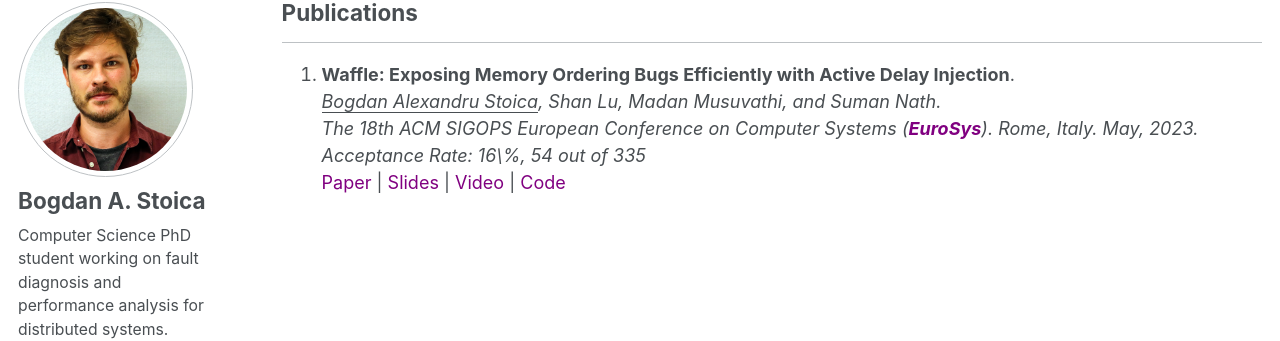
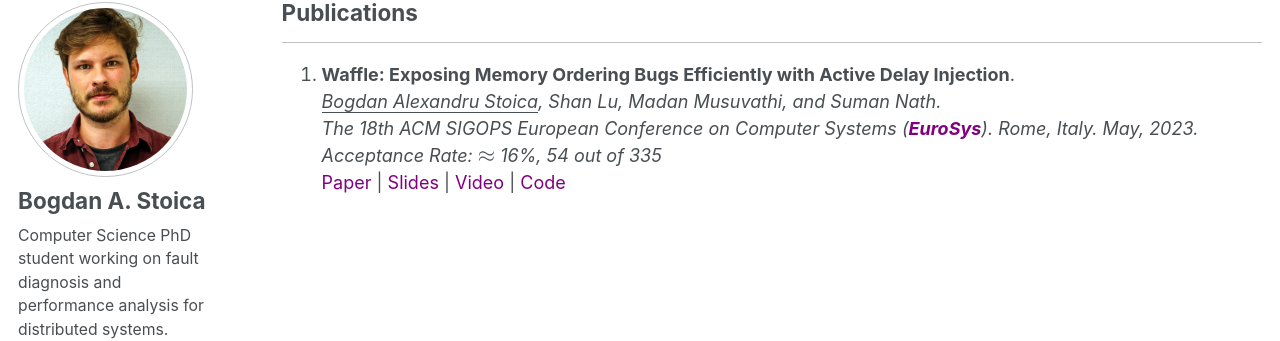
Before and after one commit to bastoica/bastoica.github.io, a Jekyll site: the page built from _pages/publications.md, in a window 1280 px wide. Shown: the part 100-441 px from the top of the page. Built offline with Jekyll 4.4.1, drawn with Linux system fonts in a browser that asks for light colours; formulas are drawn with MathJax 3.

Commit message:
Add EuroSys'23 acceptance rate according to HotCRP

```diff
--- a/_pages/publications.md
+++ b/_pages/publications.md
@@ -10,5 +10,5 @@ author_profile: true
 1. **Waffle: Exposing Memory Ordering Bugs Efficiently with Active Delay Injection**.
 <i><u>Bogdan Alexandru Stoica</u>, Shan Lu, Madan Musuvathi, and Suman Nath.</i>
 <i>The 18th ACM SIGOPS European Conference on Computer Systems (<a href="https://2023.eurosys.org/" target="_blank"><b>EuroSys</b></a>). Rome, Italy. May, 2023.</i>
-<i>Acceptance Rate: 16\%, 54 out of 335</i>
+<i>Acceptance Rate: $\approx$ 16%, 54 out of 335</i>
 <a href="" target="_blank">Paper</a> \| <a href="" target="_blank">Slides</a> \| <a href="" target="_blank">Video</a> \| <a href="" target="_blank">Code</a>
```
